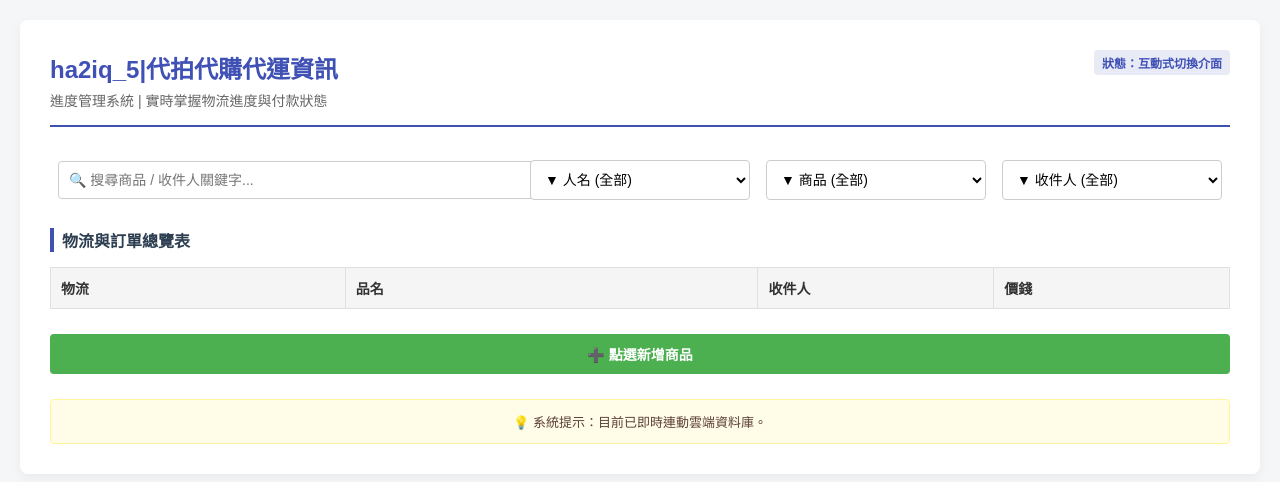
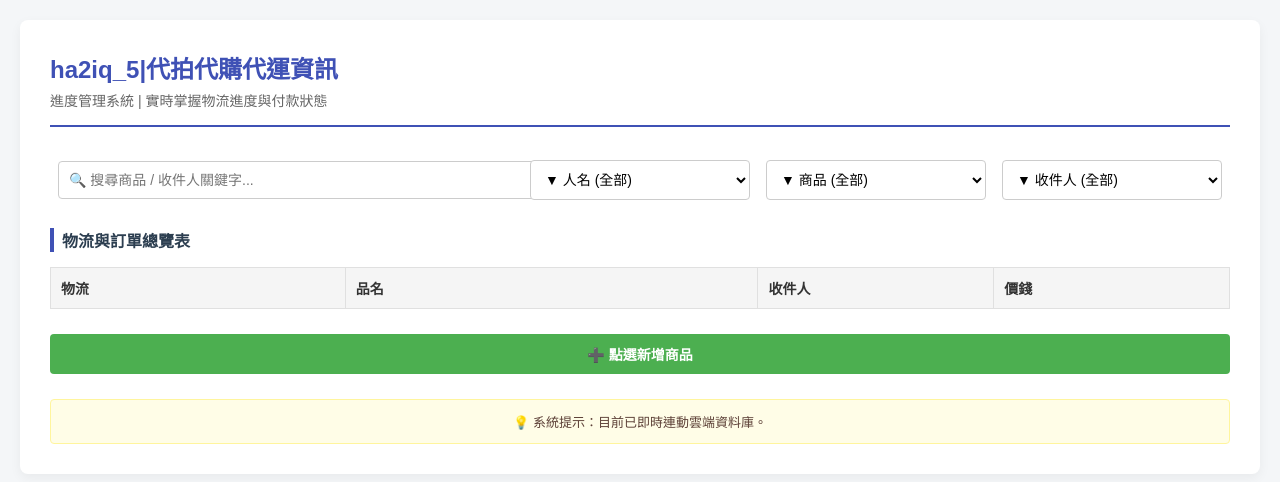
Before and after one commit to hyfan4/ha2iq_5-s-proxy, a plain HTML site: page index.html in a window 1280 px wide. Drawn offline with Linux system fonts and the light colour scheme; no server answers.

Commit message:
v6 拿掉狀態:互動式切換頁面

```diff
--- a/index.html
+++ b/index.html
@@ -57,7 +57,6 @@
 
 <div class="container">
     <header>
-        <span class="view-mode-badge">狀態：互動式切換介面</span>
         <h1>ha2iq_5|代拍代購代運資訊</h1>
         <p class="subtitle">進度管理系統 | 實時掌握物流進度與付款狀態</p>
     </header>
```
